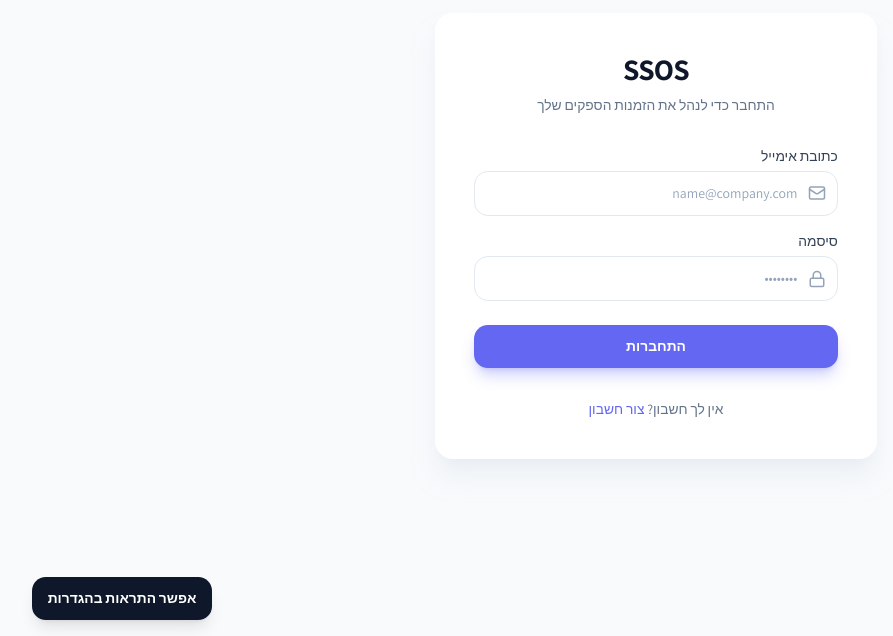
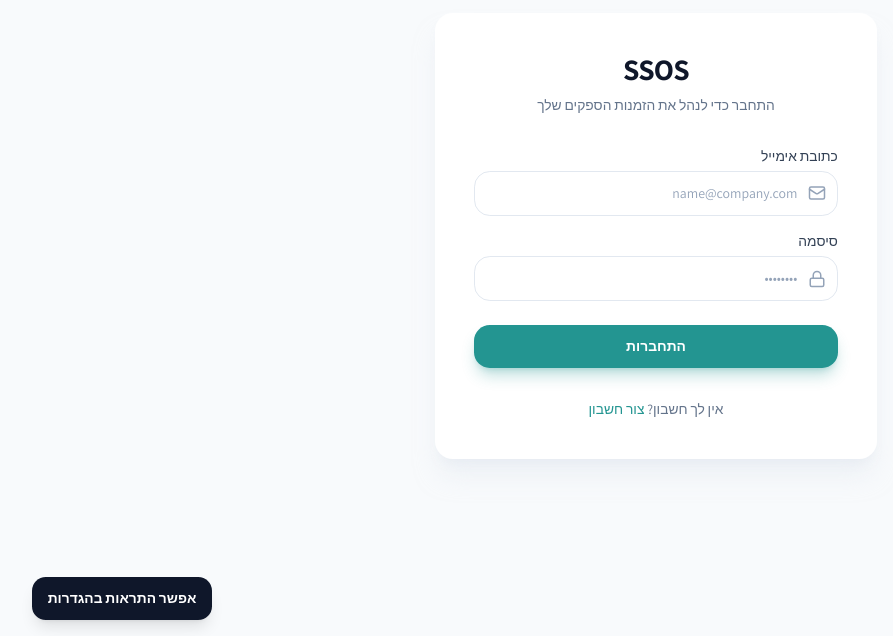
Before and after one commit to mv89-heb/SSOS-Production, a Next.js app in the folder frontend/: page /login in a window 1280 px wide. Shown: the part 164-800 px from the top of the page, without its empty margins (303-1196 px from the left). Built offline with nearby package versions, Linux system fonts and the light colour scheme; no server answers.

Commit message:
feat(branding): establish premium SSOS design tokens and motion

```diff
--- a/frontend/src/app/globals.css
+++ b/frontend/src/app/globals.css
@@ -6,36 +6,52 @@
 
 @layer base {
   :root {
-    --background: 210 40% 98%; --foreground: 222 47% 11%; --border: 214 32% 91%; --input: 214 32% 91%; --ring: 239 84% 67%; --primary: 239 84% 67%; --primary-foreground: 0 0% 100%; --secondary: 210 40% 96%; --secondary-foreground: 222 47% 11%; --destructive: 0 72% 51%; --destructive-foreground: 0 0% 100%; --muted: 210 40% 96%; --muted-foreground: 215 16% 47%; --accent: 234 89% 96%; --accent-foreground: 239 50% 28%; --popover: 0 0% 100%; --popover-foreground: 222 47% 11%; --card: 0 0% 100%; --card-foreground: 222 47% 11%; --radius: 0.875rem;
+    --background: 210 30% 98%; --foreground: 215 38% 14%; --border: 213 24% 89%; --input: 213 24% 89%; --ring: 178 62% 36%; --primary: 178 62% 36%; --primary-foreground: 0 0% 100%; --secondary: 210 28% 94%; --secondary-foreground: 215 38% 14%; --destructive: 0 72% 51%; --destructive-foreground: 0 0% 100%; --muted: 210 24% 95%; --muted-foreground: 215 14% 44%; --accent: 174 38% 92%; --accent-foreground: 183 62% 22%; --popover: 0 0% 100%; --popover-foreground: 215 38% 14%; --card: 0 0% 100%; --card-foreground: 215 38% 14%; --radius: 1rem;
+    --ssos-ink: #10263d; --ssos-navy: #102f50; --ssos-teal: #168b89; --ssos-mint: #9fe7d9; --ssos-amber: #d99a38;
   }
-  .dark { --background: 222 47% 7%; --foreground: 210 40% 98%; --border: 217 33% 20%; --input: 217 33% 20%; --ring: 239 84% 72%; --primary: 239 84% 72%; --primary-foreground: 222 47% 8%; --secondary: 217 33% 15%; --secondary-foreground: 210 40% 98%; --destructive: 0 63% 45%; --destructive-foreground: 0 0% 100%; --muted: 217 33% 15%; --muted-foreground: 215 20% 68%; --accent: 236 34% 19%; --accent-foreground: 234 89% 92%; --popover: 222 47% 9%; --popover-foreground: 210 40% 98%; --card: 222 40% 10%; --card-foreground: 210 40% 98%; }
+  .dark { --background: 215 42% 7%; --foreground: 210 25% 96%; --border: 215 28% 20%; --input: 215 28% 20%; --ring: 174 55% 52%; --primary: 174 55% 52%; --primary-foreground: 215 42% 8%; --secondary: 215 28% 15%; --secondary-foreground: 210 25% 96%; --destructive: 0 63% 45%; --destructive-foreground: 0 0% 100%; --muted: 215 25% 15%; --muted-foreground: 215 15% 67%; --accent: 178 30% 17%; --accent-foreground: 174 50% 86%; --popover: 215 38% 9%; --popover-foreground: 210 25% 96%; --card: 215 35% 10%; --card-foreground: 210 25% 96%; }
   * { @apply border-border; }
-  html { font-family: "Assistant", system-ui, sans-serif; scroll-behavior: smooth; text-rendering: optimizeLegibility; }
-  body { @apply bg-background text-foreground antialiased; font-family: "Assistant", system-ui, sans-serif; min-height: 100vh; }
-  button, input, textarea, select { font: inherit; }
-  ::selection { background: rgb(99 102 241 / 0.18); }
-  :focus-visible { outline: 2px solid rgb(99 102 241 / 0.65); outline-offset: 2px; }
+  html { font-family: "Assistant", system-ui, sans-serif; scroll-behavior: smooth; text-rendering: optimizeLegibility; font-size: clamp(14px, calc(13px + 0.22vw), 16px); scroll-padding-top: 1rem; }
+  body { @apply bg-background text-foreground antialiased; font-family: "Assistant", system-ui, sans-serif; min-height: 100vh; width: 100%; min-width: 320px; }
+  button, input, textarea, select { font: inherit; max-width: 100%; }
+  img, video, canvas { max-width: 100%; height: auto; }
+  ::selection { background: rgb(22 139 137 / 0.2); }
+  :focus-visible { outline: 2px solid rgb(22 139 137 / 0.7); outline-offset: 3px; }
   ::-webkit-scrollbar { width: 8px; height: 8px; } ::-webkit-scrollbar-track { background: transparent; } ::-webkit-scrollbar-thumb { background: rgb(148 163 184 / 0.45); border-radius: 999px; } ::-webkit-scrollbar-thumb:hover { background: rgb(100 116 139 / 0.65); }
 }
 @layer components {
-  .glass-card { @apply rounded-2xl border border-slate-200/80 bg-white/90 shadow-card backdrop-blur-sm transition-all duration-200 dark:border-slate-800 dark:bg-slate-900/90; }
-  .glass-card-hover { @apply hover:-translate-y-0.5 hover:border-indigo-200 hover:shadow-soft dark:hover:border-indigo-900; }
+  .glass-card { @apply rounded-2xl border border-slate-200/80 bg-white/95 shadow-sm backdrop-blur-sm transition-all duration-200 dark:border-slate-800 dark:bg-slate-900/95; }
+  .glass-card-hover { @apply hover:-translate-y-0.5 hover:border-teal-200 hover:shadow-lg dark:hover:border-teal-900; }
   .page-title { @apply text-2xl font-extrabold tracking-tight text-slate-950 dark:text-white md:text-3xl; }
   .page-subtitle { @apply mt-1 text-sm font-medium text-slate-500 dark:text-slate-400; }
   .status-timeline-line { background: repeating-linear-gradient(to bottom, rgb(203 213 225) 0, rgb(203 213 225) 5px, transparent 5px, transparent 10px); }
   .interactive-card { @apply transition-all duration-200 hover:-translate-y-0.5 hover:shadow-lg; }
-  .dashboard-section { @apply rounded-2xl border border-slate-200/80 bg-white/90 shadow-sm dark:border-slate-800 dark:bg-slate-900/90; }
-  .table-shell { @apply max-w-full overflow-x-auto overflow-y-hidden rounded-2xl border border-slate-200/80 bg-white shadow-sm dark:border-slate-800 dark:bg-slate-900; overscroll-behavior-x: contain; }
+  .dashboard-section { @apply rounded-2xl border border-slate-200/80 bg-white shadow-sm dark:border-slate-800 dark:bg-slate-900; }
+  .table-shell { @apply max-w-full overflow-x-auto overflow-y-hidden rounded-2xl border border-slate-200/80 bg-white shadow-sm dark:border-slate-800 dark:bg-slate-900; overscroll-behavior-x: contain; -webkit-overflow-scrolling: touch; }
   .table-shell > table { min-width: max-content; }
-  .table-shell tbody tr { @apply transition-colors duration-150 hover:bg-slate-50/80 dark:hover:bg-slate-800/40; }
-  .action-link { @apply inline-flex items-center justify-center rounded-lg px-2.5 py-1.5 text-sm font-bold text-indigo-600 transition-colors hover:bg-indigo-50 dark:text-indigo-300 dark:hover:bg-indigo-950/40; }
+  .table-shell tbody tr { @apply transition-colors duration-150 hover:bg-teal-50/50 dark:hover:bg-slate-800/50; }
+  .action-link { @apply inline-flex items-center justify-center rounded-xl px-3 py-2 text-sm font-bold text-teal-700 transition-colors hover:bg-teal-50 dark:text-teal-300 dark:hover:bg-teal-950/40; }
   .metric-value { @apply text-2xl font-extrabold tracking-tight text-slate-950 dark:text-white; }
   .soft-divider { @apply border-slate-100 dark:border-slate-800; }
 }
+.dashboard-section, .table-shell { min-width: 0; max-width: 100%; }
 @media (max-width: 767px) { .page-title { @apply text-2xl; } .dashboard-section, .table-shell { @apply rounded-xl; } }
+@media (max-width: 480px) { ::-webkit-scrollbar { width: 5px; height: 5px; } }
+@media (min-width: 1600px) { .page-title { font-size: clamp(1.5rem, 1.1rem + 0.5vw, 2rem); } }
 @media (prefers-reduced-motion: reduce) { *, *::before, *::after { scroll-behavior: auto !important; animation-duration: 0.01ms !important; animation-iteration-count: 1 !important; transition-duration: 0.01ms !important; } }
 
-/* Print the current report without application navigation or controls. */
+/* Brand motion: restrained, fast, and disabled for reduced-motion users. */
+@keyframes ssos-mark-arrive { 0% { opacity: 0; transform: translateY(14px) scale(.88) rotate(-7deg); } 65% { opacity: 1; transform: translateY(-2px) scale(1.025) rotate(1deg); } 100% { opacity: 1; transform: translateY(0) scale(1) rotate(0); } }
+@keyframes ssos-orbit { from { transform: rotate(0deg); } to { transform: rotate(360deg); } }
+@keyframes ssos-glow { 0%,100% { opacity: .3; transform: scale(.92); } 50% { opacity: .7; transform: scale(1.08); } }
+@keyframes ssos-rise { from { opacity: 0; transform: translateY(16px); } to { opacity: 1; transform: translateY(0); } }
+.ssos-mark-arrive { animation: ssos-mark-arrive .85s cubic-bezier(.2,.8,.2,1) both; }
+.ssos-rise { animation: ssos-rise .65s .12s ease-out both; }
+.ssos-orbit { animation: ssos-orbit 22s linear infinite; transform-origin: center; }
+.ssos-glow { animation: ssos-glow 5s ease-in-out infinite; }
+@media (prefers-reduced-motion: reduce) { .ssos-mark-arrive, .ssos-rise, .ssos-orbit, .ssos-glow { animation: none !important; } }
+
+/* Print only report content. */
 @media print {
   @page { size: landscape; margin: 12mm; }
   html, body { background: #fff !important; color: #111827 !important; overflow: visible !important; }
@@ -43,62 +59,5 @@
   main, main > div, main section, main article { overflow: visible !important; max-width: none !important; box-shadow: none !important; }
   main table { width: 100% !important; min-width: 0 !important; border-collapse: collapse !important; font-size: 9pt !important; }
   main th, main td { border: 1px solid #cbd5e1 !important; padding: 4px 6px !important; color: #111827 !important; background: #fff !important; }
-  main tr { break-inside: avoid; }
-  a { color: #111827 !important; text-decoration: none !important; }
+  main tr { break-inside: avoid; } a { color: #111827 !important; text-decoration: none !important; }
 }
-
-/* Fluid sizing: adapt the interface gently to browser viewport width.
-   Components still use responsive breakpoints; this only scales rem-based
-   spacing and typography within a safe, readable range. */
-@layer base {
-  html {
-    font-size: clamp(14px, calc(13px + 0.22vw), 16px);
-    scroll-padding-top: 1rem;
-  }
-
-  body {
-    width: 100%;
-    min-width: 320px;
-  }
-
-  img,
-  video,
-  canvas {
-    max-width: 100%;
-    height: auto;
-  }
-
-  input,
-  select,
-  textarea {
-    max-width: 100%;
-  }
-}
-
-/* Make content containers shrink with the available viewport instead of
-   forcing their flex/grid parents wider than the browser window. */
-@layer components {
-  .dashboard-section,
-  .table-shell {
-    min-width: 0;
-    max-width: 100%;
-  }
-
-  .table-shell {
-    overscroll-behavior-x: contain;
-    -webkit-overflow-scrolling: touch;
-  }
-}
-
-@media (max-width: 480px) {
-  ::-webkit-scrollbar {
-    width: 5px;
-    height: 5px;
-  }
-}
-
-@media (min-width: 1600px) {
-  .page-title {
-    font-size: clamp(1.5rem, 1.1rem + 0.5vw, 2rem);
-  }
-}
```
